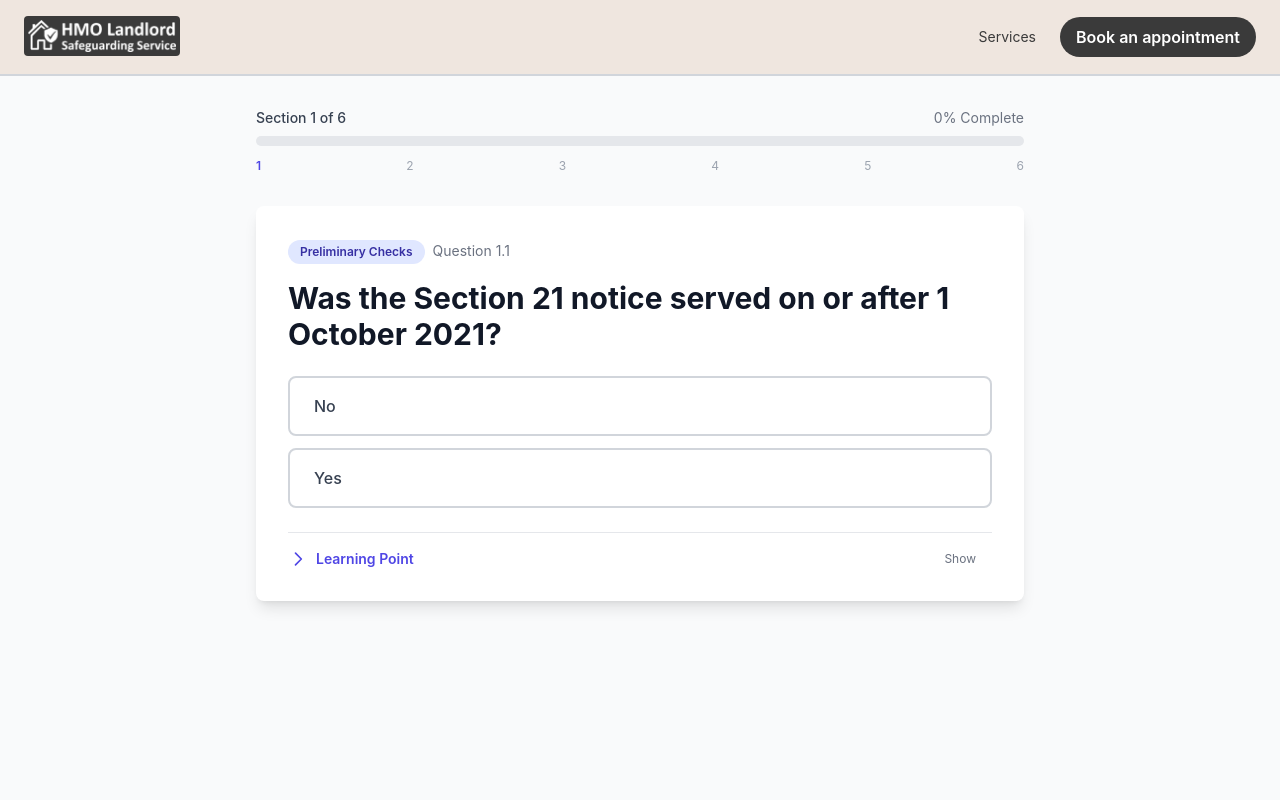
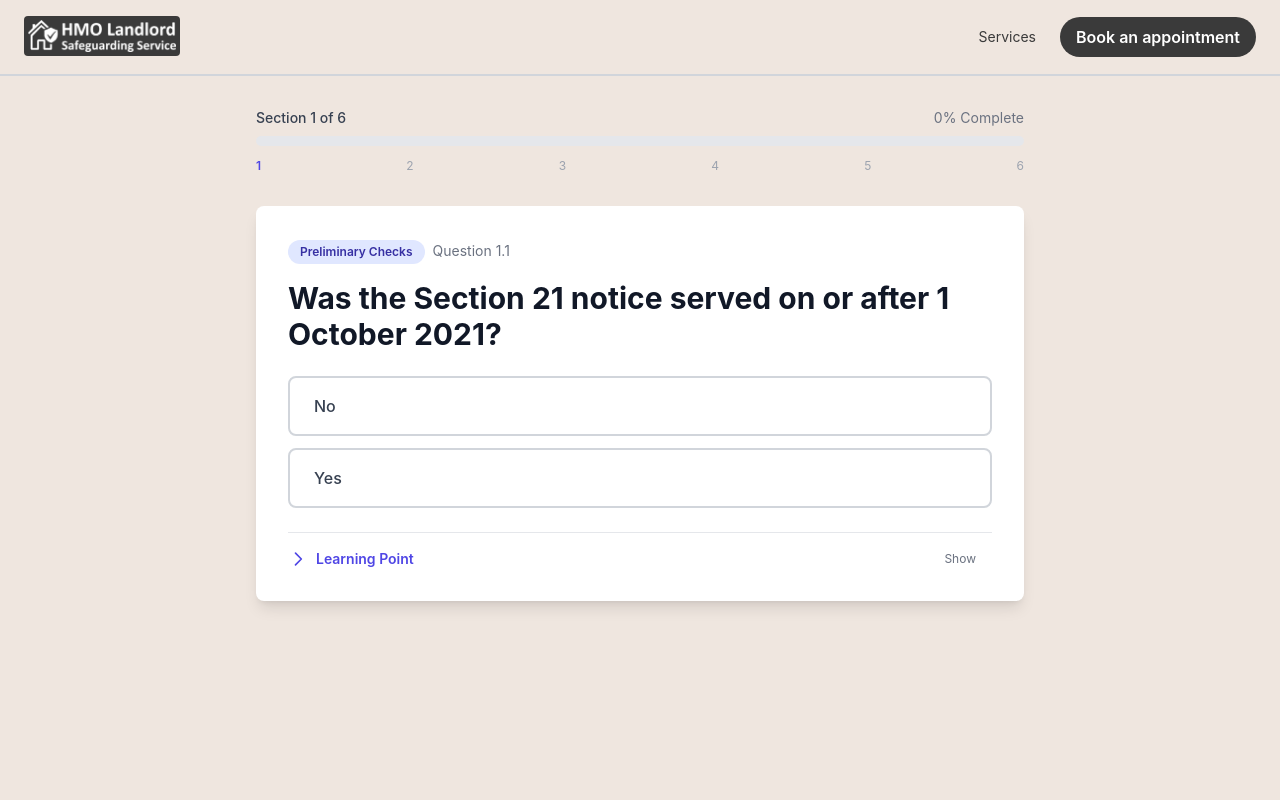
Before and after one commit to nelcostaa/Section21Validation, a React (Vite) app: page / in a window 1280 px wide. Both pictures are taken after a click on the button "Start the assessment". Shown: the top 800 px of the page. Built offline with nearby package versions, Linux system fonts and the light colour scheme.

Commit message:
style: use site beige background for assessment and result pages

```diff
--- a/src/components/QuestionWizard.jsx
+++ b/src/components/QuestionWizard.jsx
@@ -153,7 +153,7 @@ const QuestionWizard = ({ onComplete }) => {
   }
 
   return (
-    <div className="min-h-screen bg-gray-50 py-8 px-4">
+    <div className="min-h-screen bg-simple-beige py-8 px-4">
       <div className="max-w-3xl mx-auto">
         <ProgressIndicator currentQuestionId={state.currentQuestionId} />
         <QuestionCard
--- a/src/components/ResultPage.jsx
+++ b/src/components/ResultPage.jsx
@@ -10,7 +10,7 @@ const ResultPage = ({ result, onRestart }) => {
   const score = calculateScore(result.answers, result.pathHistory, result.result)
 
   return (
-    <div className="min-h-screen bg-gray-50 py-8 px-4">
+    <div className="min-h-screen bg-simple-beige py-8 px-4">
       <div className="max-w-3xl mx-auto">
         <div className={`bg-white rounded-lg shadow-lg p-8 md:p-12 ${
           isValid ? 'border-l-4 border-green-500' :
```
